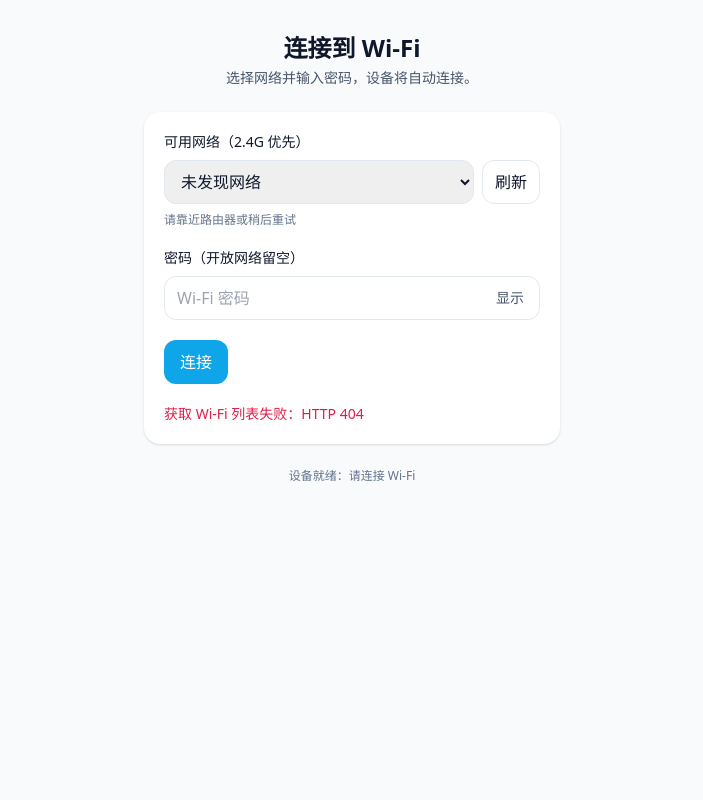
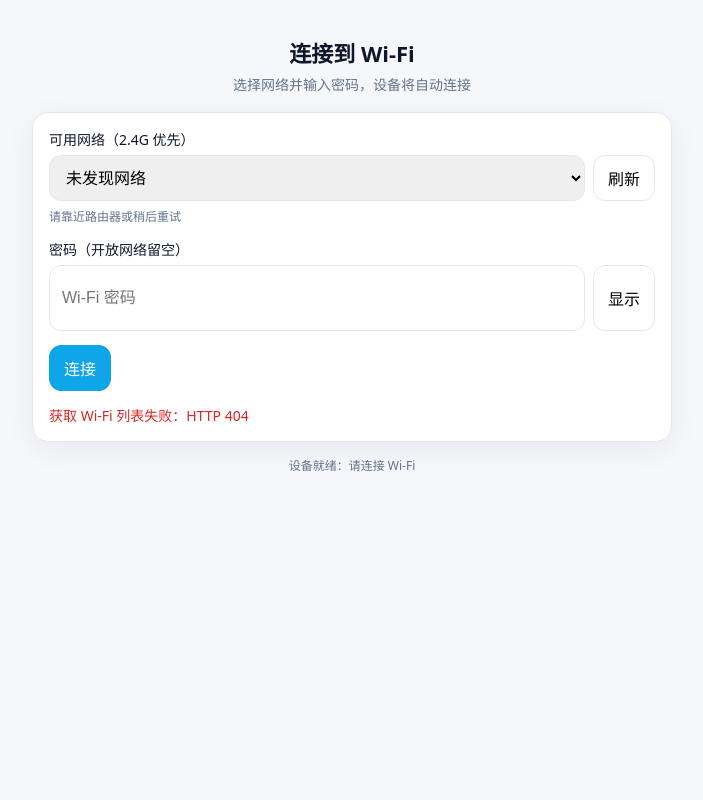
Before and after one commit to Caesar723/Ink-wash-photo-frame, a FastAPI app: page / in a window 1280 px wide. Shown: the whole page, without its empty margins (288-991 px from the left). Run offline with FastAPI, Linux system fonts and the light colour scheme; some libraries are stand-ins or nearby versions.

Commit message:
Refactor home.html to enhance UI design and improve user experience for Wi-Fi connection, including updated styles, layout adjustments, and improved messaging for user interactions.

```diff
--- a/wifiManager/template/home.html
+++ b/wifiManager/template/home.html
@@ -4,75 +4,153 @@
 <meta charset="utf-8" />
 <meta name="viewport" content="width=device-width,initial-scale=1,maximum-scale=1,viewport-fit=cover" />
 <title>Wi-Fi 配置</title>
-  <script src="https://cdn.tailwindcss.com"></script>
 <style>
-    .spinner{width:1rem;height:1rem;border:2px solid #fff;border-top-color:transparent;border-radius:9999px;animation:spin 1s linear infinite}
-    @keyframes spin{to{transform:rotate(360deg)}}
-    /* 让卡片不被刘海遮住 */
-    .safe-pad{padding-left:env(safe-area-inset-left);padding-right:env(safe-area-inset-right);padding-top:env(safe-area-inset-top);padding-bottom:env(safe-area-inset-bottom)}
-    /* 增大可点区域 */
-    button,select,input{min-height:44px}
+  :root{
+    --bg:#f6f7fb;
+    --card:#ffffff;
+    --text:#0f172a;
+    --muted:#64748b;
+    --primary:#0ea5e9;
+    --primary-hover:#0284c7;
+    --border:#e2e8f0;
+    --ok:#059669;
+    --warn:#d97706;
+    --err:#dc2626;
+  }
+  /* 安全区，避免被刘海遮住 */
+  .safe {
+    padding-left: env(safe-area-inset-left);
+    padding-right: env(safe-area-inset-right);
+    padding-top: env(safe-area-inset-top);
+    padding-bottom: env(safe-area-inset-bottom);
+  }
+
+  html,body{height:100%;margin:0}
+  body{
+    font-family: system-ui,-apple-system,Segoe UI,Roboto,Helvetica,Arial,"Apple Color Emoji","Segoe UI Emoji";
+    background: var(--bg);
+    color: var(--text);
+    -webkit-font-smoothing: antialiased;
+    -webkit-text-size-adjust: 100%;
+  }
+  .container{max-width: 640px; margin: 0 auto; padding: 24px}
+  header{ text-align:center; margin: 12px 0 18px }
+  header h1{ font-size: 22px; margin:0 0 6px }
+  header p{ margin:0; color: var(--muted); font-size: 14px }
+
+  .card{
+    background:var(--card);
+    border:1px solid var(--border);
+    border-radius:16px;
+    box-shadow: 0 8px 30px rgba(2,8,23,0.06);
+    padding:16px;
+  }
+  .row{ margin-bottom:14px }
+  label{ display:block; font-size:14px; margin:0 0 6px }
+  select,input,button{
+    min-height:44px; /* 触控友好 */
+    font-size:16px;  /* 防止 iOS 放大 */
+  }
+  .flex{ display:flex; gap:8px }
+  .fill{ flex:1 }
+
+  select, input[type="text"], input[type="password"]{
+    width:100%;
+    border:1px solid var(--border);
+    border-radius:12px;
+    padding:10px 12px;
+    outline:none;
+  }
+  select:focus, input:focus{ border-color: var(--primary) }
+
+  .btn{
+    border:1px solid var(--border);
+    background:#fff;
+    border-radius:12px;
+    padding:10px 14px;
+    cursor:pointer;
+  }
+  .btn-primary{
+    background: var(--primary);
+    border-color: var(--primary);
+    color: #fff;
+  }
+  .btn-primary:hover{ background: var(--primary-hover); border-color: var(--primary-hover) }
+  .btn:disabled{ opacity:.6; cursor:not-allowed }
+
+  .muted{ color: var(--muted); font-size: 12px; margin-top:6px }
+  #msg{ font-size:14px; margin-top:8px }
+  .msg-info{ color: var(--text) }
+  .msg-ok{ color: var(--ok) }
+  .msg-warn{ color: var(--warn) }
+  .msg-err{ color: var(--err) }
+
+  .success{
+    border:1px solid var(--border);
+    border-radius:12px;
+    padding:12px;
+    margin-top:10px;
+    background:#f8fafc;
+  }
+  code{ background:#eef2f7; padding:2px 6px; border-radius:6px }
+
+  .spinner{
+    width:16px;height:16px;border:2px solid currentColor;border-top-color:transparent;border-radius:999px;
+    display:inline-block; vertical-align:middle; animation:spin 1s linear infinite
+  }
+  @keyframes spin{ to{ transform: rotate(360deg) } }
+
+  footer{ text-align:center; margin:14px 0 0; color: var(--muted); font-size:12px }
 </style>
 </head>
-<body class="min-h-screen bg-slate-50 text-slate-900 antialiased">
-  <div class="safe-pad max-w-md mx-auto px-4 py-8">
-    <header class="mb-6 text-center">
-      <h1 class="text-2xl font-semibold">连接到 Wi-Fi</h1>
-      <p class="text-sm text-slate-600 mt-1">选择网络并输入密码，设备将自动连接。</p>
+<body>
+<div class="safe">
+  <div class="container">
+    <header>
+      <h1>连接到 Wi-Fi</h1>
+      <p>选择网络并输入密码，设备将自动连接</p>
     </header>
 
-    <!-- 卡片 -->
-    <main class="bg-white rounded-2xl shadow p-5 space-y-5">
-      <!-- 选择 SSID -->
-      <div>
-        <label for="ssid" class="block text-sm font-medium mb-2">可用网络（2.4G 优先）</label>
-        <div class="flex gap-2">
-          <select id="ssid" class="flex-1 rounded-xl border border-slate-200 px-3 py-2 focus:outline-none focus:ring-2 focus:ring-sky-400">
+    <main class="card">
+      <!-- SSID -->
+      <div class="row">
+        <label for="ssid">可用网络（2.4G 优先）</label>
+        <div class="flex">
+          <select id="ssid" class="fill">
             <option value="">正在加载…</option>
           </select>
-          <button id="refresh" class="rounded-xl px-3 border border-slate-200 hover:bg-slate-50">刷新</button>
+          <button id="refresh" class="btn">刷新</button>
         </div>
-        <p id="ssidHint" class="text-xs text-slate-500 mt-2"></p>
+        <div id="ssidHint" class="muted"></div>
       </div>
 
       <!-- 密码 -->
-      <div>
-        <label for="psk" class="block text-sm font-medium mb-2">密码（开放网络留空）</label>
-        <div class="relative">
-          <input id="psk" type="password" inputmode="text" autocomplete="off"
-                 class="w-full rounded-xl border border-slate-200 px-3 py-2 pr-12 focus:outline-none focus:ring-2 focus:ring-sky-400"
-                 placeholder="Wi-Fi 密码" />
-          <button id="togglePwd" type="button"
-                  class="absolute right-2 top-1/2 -translate-y-1/2 rounded-lg px-2 py-1 text-sm text-slate-600 hover:bg-slate-100"
-                  aria-label="显示或隐藏密码">显示</button>
+      <div class="row">
+        <label for="psk">密码（开放网络留空）</label>
+        <div class="flex">
+          <input id="psk" type="password" class="fill" placeholder="Wi-Fi 密码" autocomplete="off" inputmode="text" />
+          <button id="togglePwd" class="btn" aria-label="显示或隐藏密码">显示</button>
         </div>
       </div>
 
       <!-- 操作 -->
-      <div class="flex items-center gap-3">
-        <button id="connectBtn"
-                class="flex-0 rounded-xl px-4 py-2 bg-sky-500 text-white font-medium hover:bg-sky-600 disabled:opacity-60 disabled:cursor-not-allowed">
-          连接
-        </button>
-        <div id="busy" class="hidden items-center gap-2 text-slate-600">
-          <div class="spinner"></div><span class="text-sm">正在连接…</span>
-        </div>
+      <div class="row flex" style="align-items:center">
+        <button id="connectBtn" class="btn btn-primary">连接</button>
+        <div id="busy" style="display:none;color:var(--muted)"><span class="spinner"></span> 正在连接…</div>
       </div>
 
-      <!-- 消息 -->
-      <div id="msg" class="text-sm"></div>
+      <div id="msg" class="msg-info"></div>
 
       <!-- 成功卡片 -->
-      <section id="successCard" class="hidden rounded-xl border border-slate-200 p-4">
-        <div class="font-medium">连接成功</div>
-        <p class="text-sm mt-1">设备 IP：<code id="ip" class="font-mono px-1 rounded bg-slate-100"></code></p>
-        <p class="text-xs text-slate-500 mt-1">可在浏览器中访问此 IP。</p>
+      <section id="successCard" class="success" style="display:none">
+        <div style="font-weight:600">连接成功</div>
+        <div style="margin-top:6px">设备 IP：<code id="ip"></code></div>
+        <div class="muted">可在浏览器中访问此 IP</div>
       </section>
     </main>
 
-    <footer class="text-center text-xs text-slate-500 mt-6">
-      <span id="deviceInfo">设备就绪</span>
-    </footer>
+    <footer><span id="deviceInfo">设备就绪</span></footer>
+  </div>
 </div>
 
 <script>
@@ -93,12 +171,12 @@
   function setBusy(b){
     els.connectBtn.disabled = b;
     els.refresh.disabled = b;
-      els.busy.classList.toggle('hidden', !b);
+    els.busy.style.display = b ? 'inline-flex' : 'none';
   }
 
   function showMsg(text, type='info'){
-      const map = {info:'text-slate-700', ok:'text-emerald-600', warn:'text-amber-600', err:'text-rose-600'};
-      els.msg.className = 'text-sm ' + (map[type]||map.info);
+    const cls = {info:'msg-info', ok:'msg-ok', warn:'msg-warn', err:'msg-err'}[type] || 'msg-info';
+    els.msg.className = cls;
     els.msg.textContent = text || '';
   }
 
@@ -110,7 +188,7 @@
       return;
     }
     list.forEach(s => els.ssid.appendChild(new Option(s, s)));
-      els.ssidHint.textContent = `发现 ${list.length} 个网络`;
+    els.ssidHint.textContent = '发现 ' + list.length + ' 个网络';
   }
 
   async function fetchSSIDs(){
@@ -121,13 +199,13 @@
       populateSSIDs(data.ssids || []);
       showMsg('已更新 Wi-Fi 列表','ok');
     }catch(e){
-        showMsg('获取 Wi-Fi 列表失败：'+e.message,'err');
+      showMsg('获取 Wi-Fi 列表失败：' + e.message, 'err');
     }
   }
 
   async function postConnect(ssid, psk){
     const form = new URLSearchParams({ ssid, psk });
-      const r = await fetch('/connect',{
+    const r = await fetch('/connect', {
       method:'POST',
       headers:{'Content-Type':'application/x-www-form-urlencoded;charset=UTF-8'},
       body: form.toString(),
@@ -144,7 +222,7 @@
           const d = await r.json();
           if(d.connected && d.ip){
             els.ip.textContent = d.ip;
-              els.successCard.classList.remove('hidden');
+            els.successCard.style.display = 'block';
             showMsg('连接成功','ok');
             return true;
           }
@@ -156,11 +234,11 @@
   }
 
   async function handleConnect(){
-      const ssid = els.ssid.value.trim();
+    const ssid = (els.ssid.value || '').trim();
     const psk  = els.psk.value;
     if(!ssid){ showMsg('请先选择一个 Wi-Fi','warn'); return; }
 
-      els.successCard.classList.add('hidden');
+    els.successCard.style.display='none';
     showMsg('');
     setBusy(true);
     try{
@@ -170,26 +248,26 @@
       const done = await pollStatus(25);
       if(!done) showMsg('暂未获取到 IP，请稍后刷新重试','warn');
     }catch(e){
-        showMsg('连接出错：'+e.message,'err');
+      showMsg('连接出错：' + e.message, 'err');
     }finally{
       setBusy(false);
     }
   }
 
-    // 事件绑定
+  // 事件
   els.refresh.addEventListener('click', fetchSSIDs);
   els.connectBtn.addEventListener('click', handleConnect);
   els.togglePwd.addEventListener('click', () => {
-      const isHidden = els.psk.type === 'password';
-      els.psk.type = isHidden ? 'text' : 'password';
-      els.togglePwd.textContent = isHidden ? '隐藏' : '显示';
+    const hidden = els.psk.type === 'password';
+    els.psk.type = hidden ? 'text' : 'password';
+    els.togglePwd.textContent = hidden ? '隐藏' : '显示';
   });
 
   // 初始化
   (async ()=>{
     els.deviceInfo.textContent = '设备就绪：请连接 Wi-Fi';
-      populateSSIDs([]);        // 初始空列表
-      await fetchSSIDs();       // 拉取真实列表
+    populateSSIDs([]);     // 初始空
+    await fetchSSIDs();    // 拉真实数据
   })();
 </script>
 </body>
```
Lines whose indentation alone changed are shown as unchanged.
